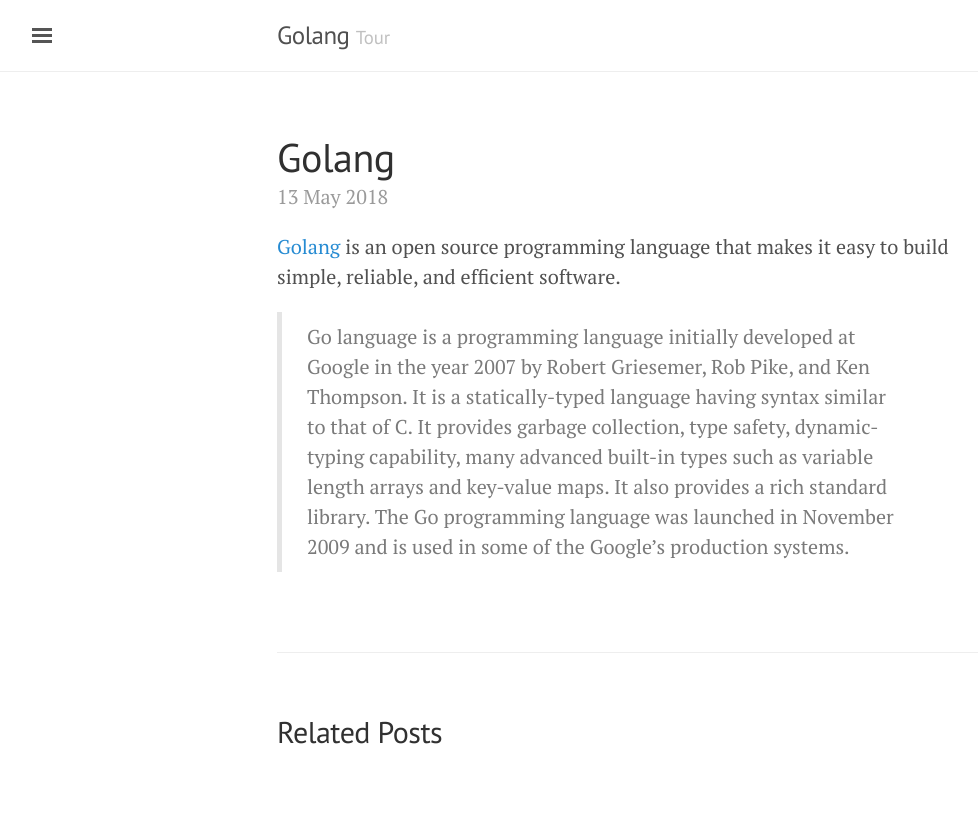
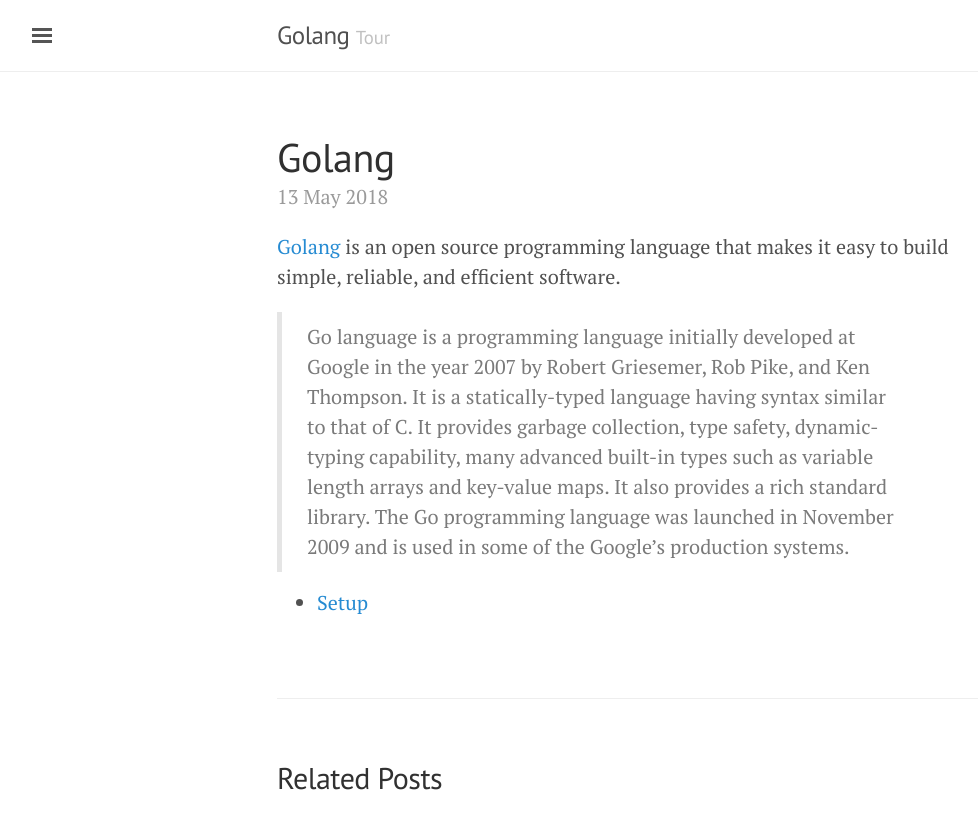
Before and after one commit to SGKutty/go, a Jekyll site: the page built from _posts/2018-05-13-golang.md, in a window 1280 px wide. Shown: the top 829 px of the page, without its empty margins (3-981 px from the left). Built offline with Jekyll 4.4.1, drawn with Linux system fonts in a browser that asks for light colours.

Commit message:
Redirection from home page added.

```diff
--- a/_posts/2018-05-13-golang.md
+++ b/_posts/2018-05-13-golang.md
@@ -6,3 +6,5 @@ title: Golang
 [Golang](https://golang.org) is an open source programming language that makes it easy to build simple, reliable, and efficient software.
 
   > Go language is a programming language initially developed at Google in the year 2007 by Robert Griesemer, Rob Pike, and Ken Thompson. It is a statically-typed language having syntax similar to that of C. It provides garbage collection, type safety, dynamic-typing capability, many advanced built-in types such as variable length arrays and key-value maps. It also provides a rich standard library. The Go programming language was launched in November 2009 and is used in some of the Google's production systems.
+
+* [Setup](setup.md)
```
